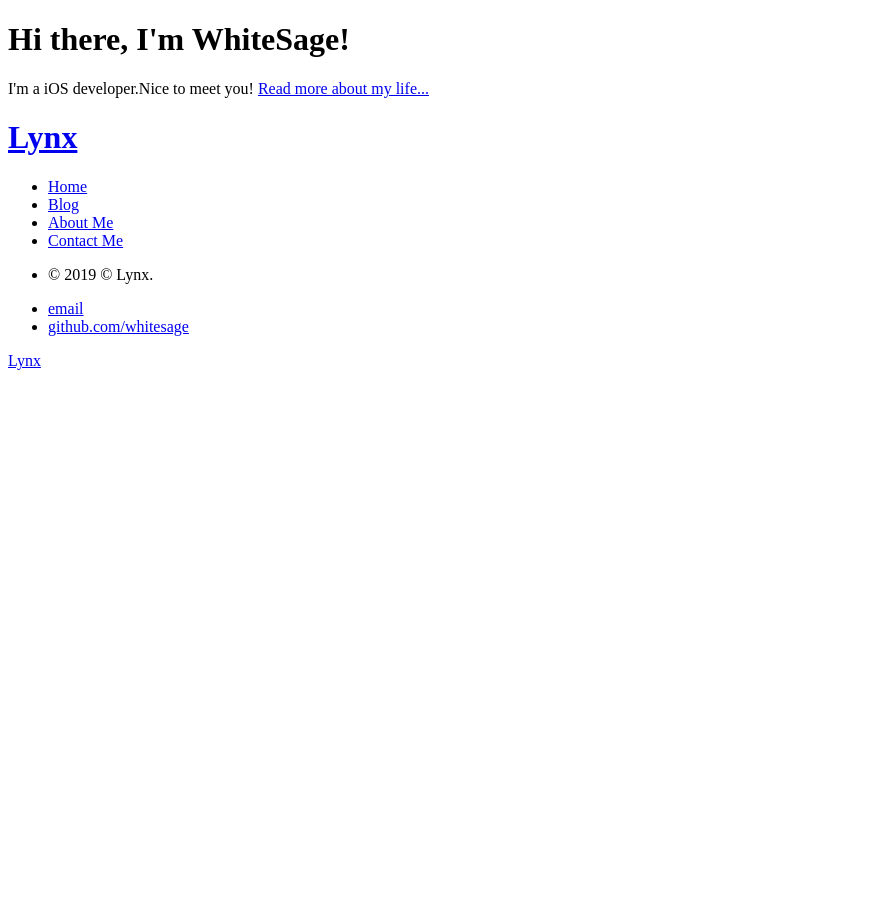
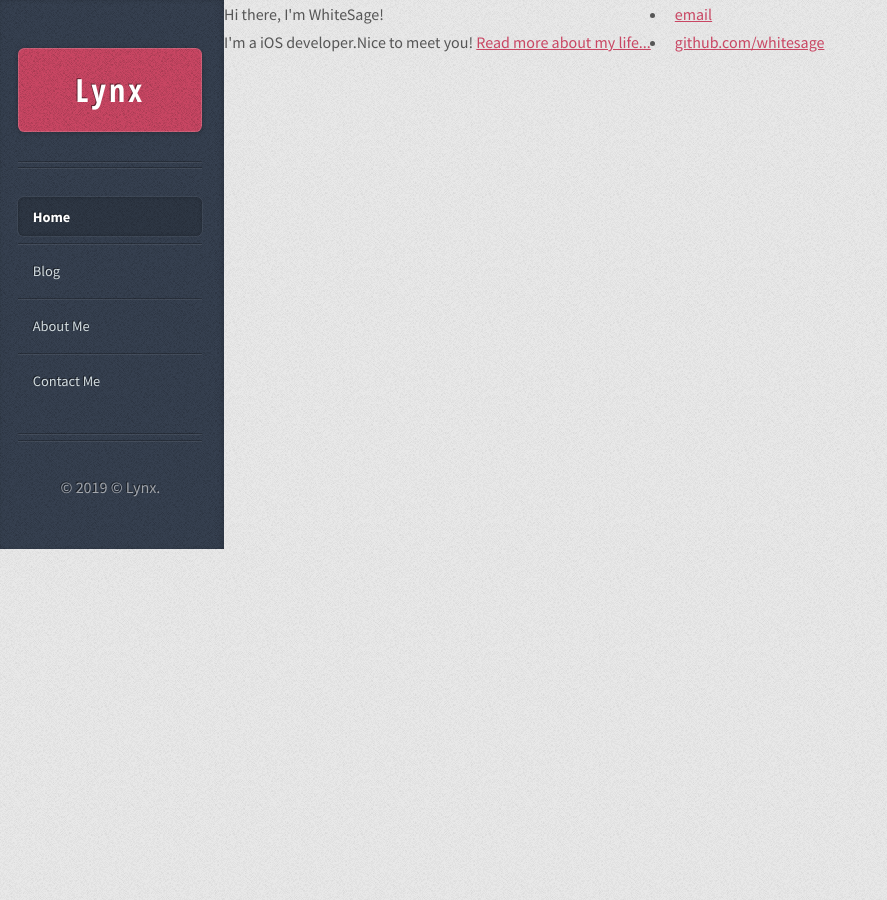
Before and after one commit to binhaozeng/binhaozeng.github.io, a Jekyll site: the page built from index.html, in a window 1280 px wide. Shown: the whole page, without its empty margins (0-887 px from the left). Built offline with Jekyll 4.4.1, drawn with Linux system fonts in a browser that asks for light colours; nearby versions of some CDN libraries; library files that are not in the unit come from our copies.

Commit message:
Update default.html

```diff
--- a/_layouts/default.html
+++ b/_layouts/default.html
@@ -3,7 +3,7 @@
 		<head>
 			<title>{{ page.title }}</title>
 			<!-- link to main stylesheet -->
-			<link rel="stylesheet" href="assets/css/main.css" />
+			<link rel="stylesheet" href="css/main.css" />
 		</head>
 		<body>
 
```
